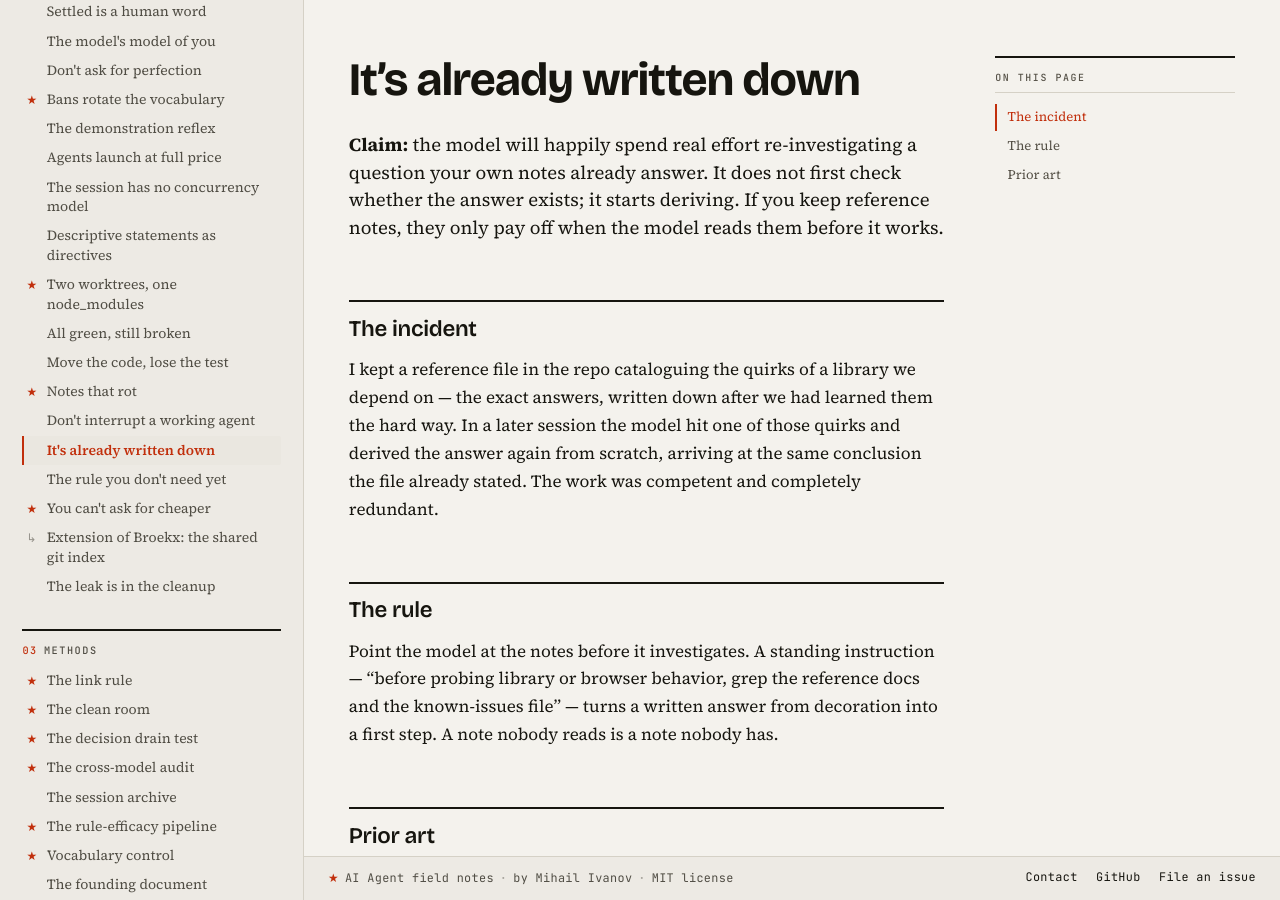
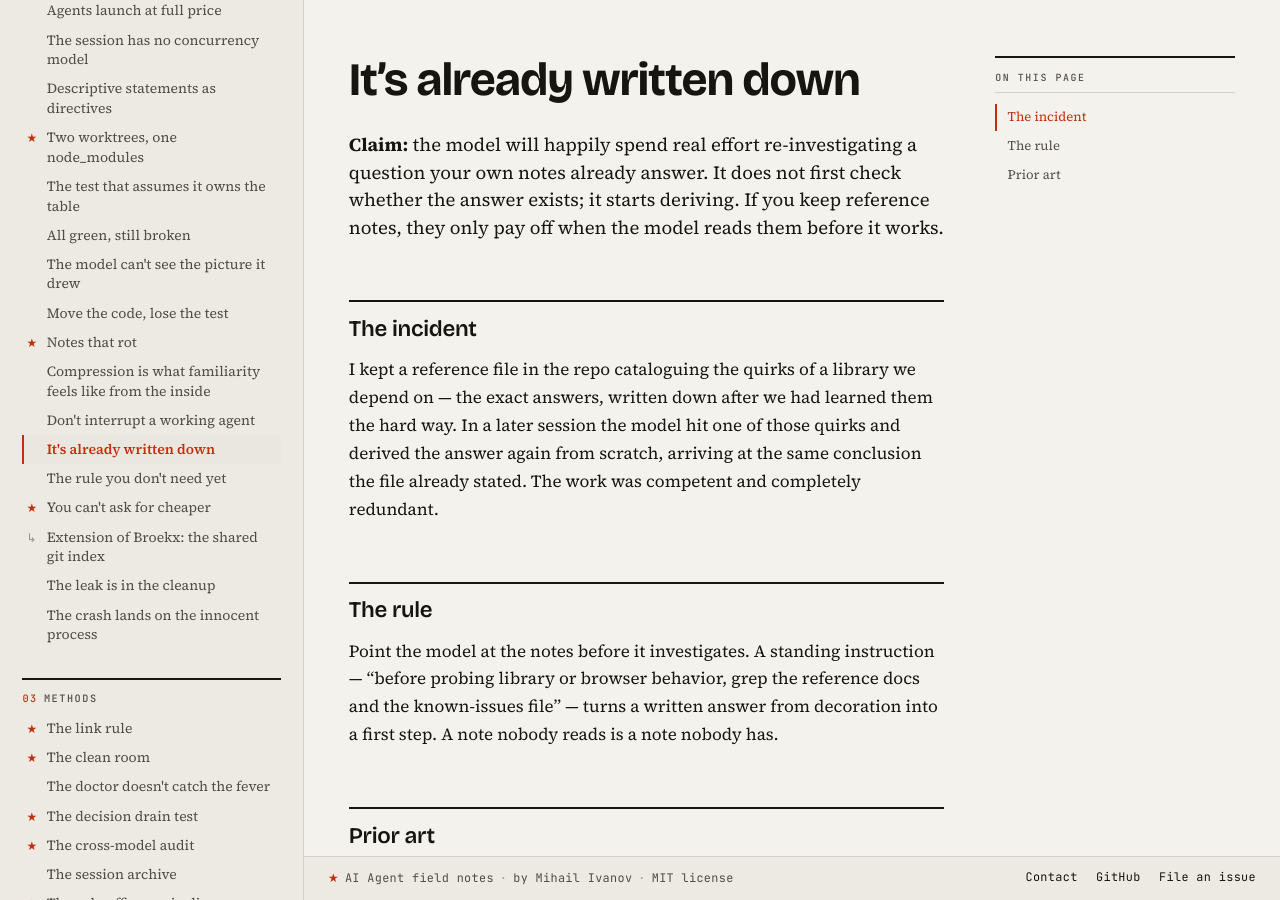
Before and after one commit to mivanov93/ai-agent-field-notes, a Jekyll site: the page built from its-already-written-down.md, in a window 1280 px wide and 900 px high. Built offline with Jekyll 4.4.1, drawn with Linux system fonts in a browser that asks for light colours; our own code applies the rules of GitHub Pages for plain Markdown files.

```diff
--- a/_data/nav.yml
+++ b/_data/nav.yml
@@ -51,13 +51,19 @@
     - title: "Two worktrees, one node_modules"
       url: "two-worktrees-one-node-modules.md"
       original: true
+    - title: "The test that assumes it owns the table"
+      url: "the-test-that-assumes-it-owns-the-table.md"
     - title: "All green, still broken"
       url: "all-green-still-broken.md"
+    - title: "The model can't see the picture it drew"
+      url: "the-model-cant-see-the-picture-it-drew.md"
     - title: "Move the code, lose the test"
       url: "move-the-code-lose-the-test.md"
     - title: "Notes that rot"
       url: "notes-that-rot.md"
       original: true
+    - title: "Compression is what familiarity feels like from the inside"
+      url: "compression-is-what-familiarity-feels-like.md"
     - title: "Don't interrupt a working agent"
       url: "dont-interrupt-a-working-agent.md"
     - title: "It's already written down"
@@ -72,6 +78,8 @@
       extends: true
     - title: "The leak is in the cleanup"
       url: "the-leak-is-in-the-cleanup.md"
+    - title: "The crash lands on the innocent process"
+      url: "the-crash-lands-on-the-innocent-process.md"
 - section: "Methods"
   note: "what actually works"
   items:
@@ -81,6 +89,8 @@
     - title: "The clean room"
       url: "the-clean-room.md"
       original: true
+    - title: "The doctor doesn't catch the fever"
+      url: "the-doctor-doesnt-catch-the-fever.md"
     - title: "The decision drain test"
       url: "the-decision-drain-test.md"
       original: true
```
Also changed, not shown: README.md (+5 -0 lines).
